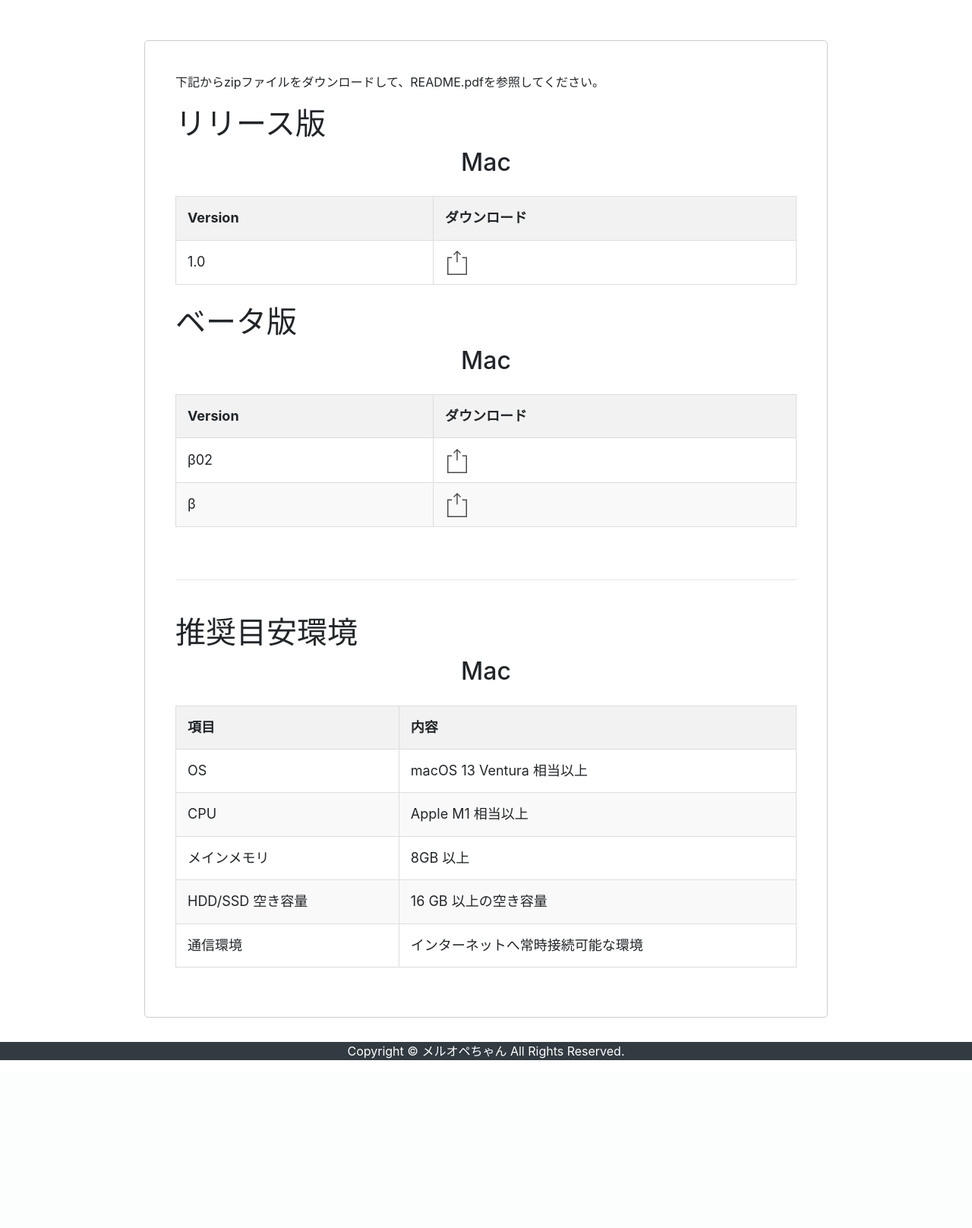
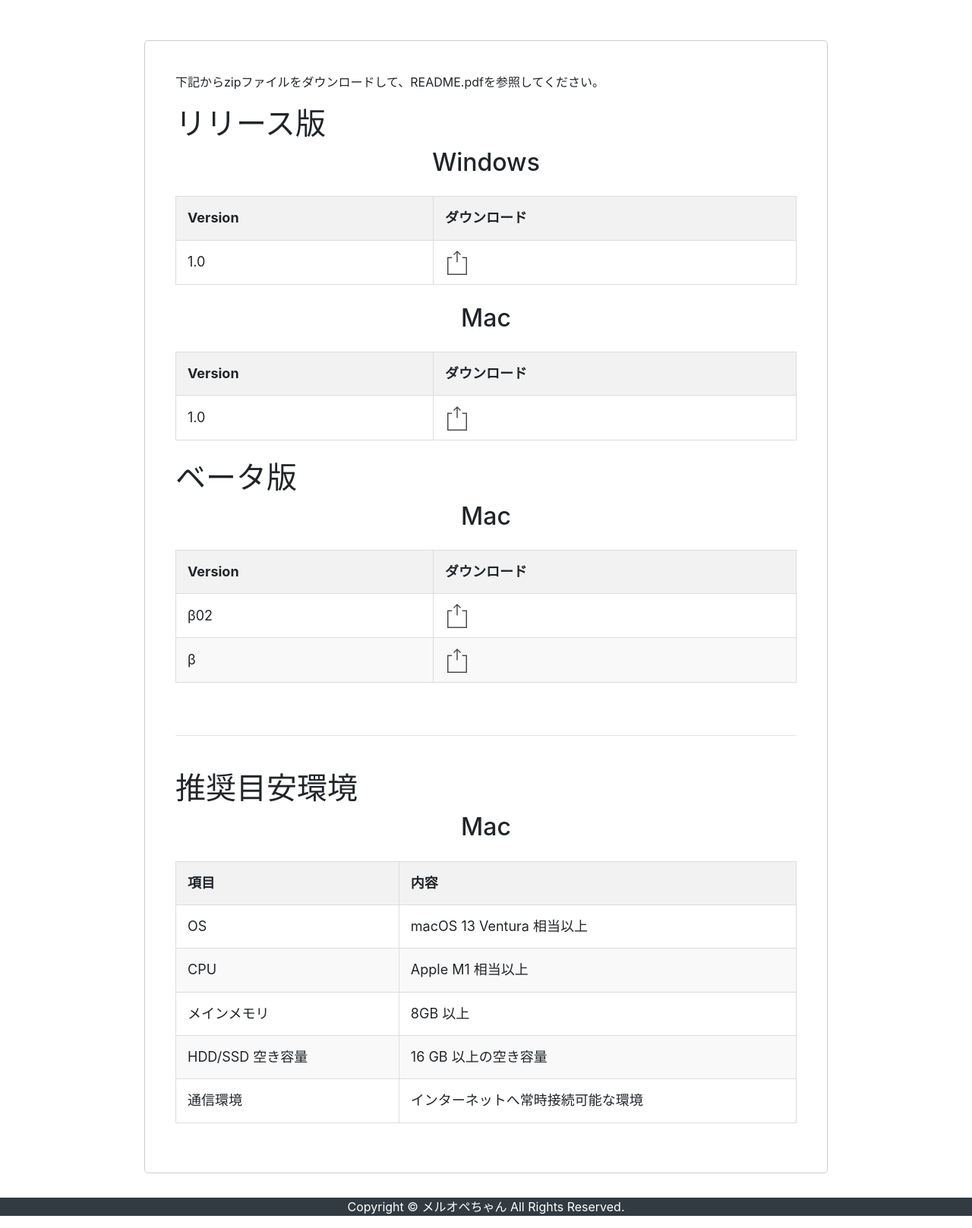
Before and after one commit to bishimaru/web_mail_operator, a Django app: page /how_to_use/ in a window 1280 px wide. Shown: the part 252-1869 px from the top of the page at 76% size. Before the commit the page ends 1648 px from the top, so only its background shows below. Run offline with Django 3.2, Linux system fonts and the light colour scheme; some libraries are stand-ins or nearby versions.

Commit message:
auto commit

```diff
--- a/templates/how_to_use.html
+++ b/templates/how_to_use.html
@@ -7,6 +7,23 @@
 
   <h1>リリース版</h1>
   <div class="download-link"></div>
+  <h2>Windows</h2>
+  <table class="styled-table">
+    <thead>
+      <tr>
+        <th>Version</th>
+        <th>ダウンロード</th>
+      </tr>
+    </thead>
+    <tbody>
+
+      <tr>
+        <td>1.0</td>
+        <td><a href="{% static 'downloads/win/meruopewin.zip' %}" download>
+          <img src="{% static 'img/download_icon.png' %}" alt="Download Icon" /></a></td>
+      </tr>
+    </tbody>
+  </table>
   <h2>Mac</h2>
   <table class="styled-table">
     <thead>
@@ -19,7 +36,7 @@
 
       <tr>
         <td>1.0</td>
-        <td><a href="{% static 'downloads/20240914_release.zip' %}" download>
+        <td><a href="{% static 'downloads/mac/20240914_release.zip' %}" download>
           <img src="{% static 'img/download_icon.png' %}" alt="Download Icon" /></a></td>
       </tr>
     </tbody>
@@ -37,12 +54,12 @@
       <tbody>
         <tr>
           <td>β02</td>
-          <td><a href="{% static 'downloads/meruopetyan69010.zip' %}" download>
+          <td><a href="{% static 'downloads/mac/meruopetyan69010.zip' %}" download>
             <img src="{% static 'img/download_icon.png' %}" alt="Download Icon" /></a></td>
         </tr>
         <tr>
           <td>β</td>
-          <td><a href="{% static 'downloads/meruopetyan.zip' %}" download>
+          <td><a href="{% static 'downloads/mac/meruopetyan.zip' %}" download>
             <img src="{% static 'img/download_icon.png' %}" alt="Download Icon" /></a></td>
         </tr>
 
```
Also changed, not shown: 7 other files.
